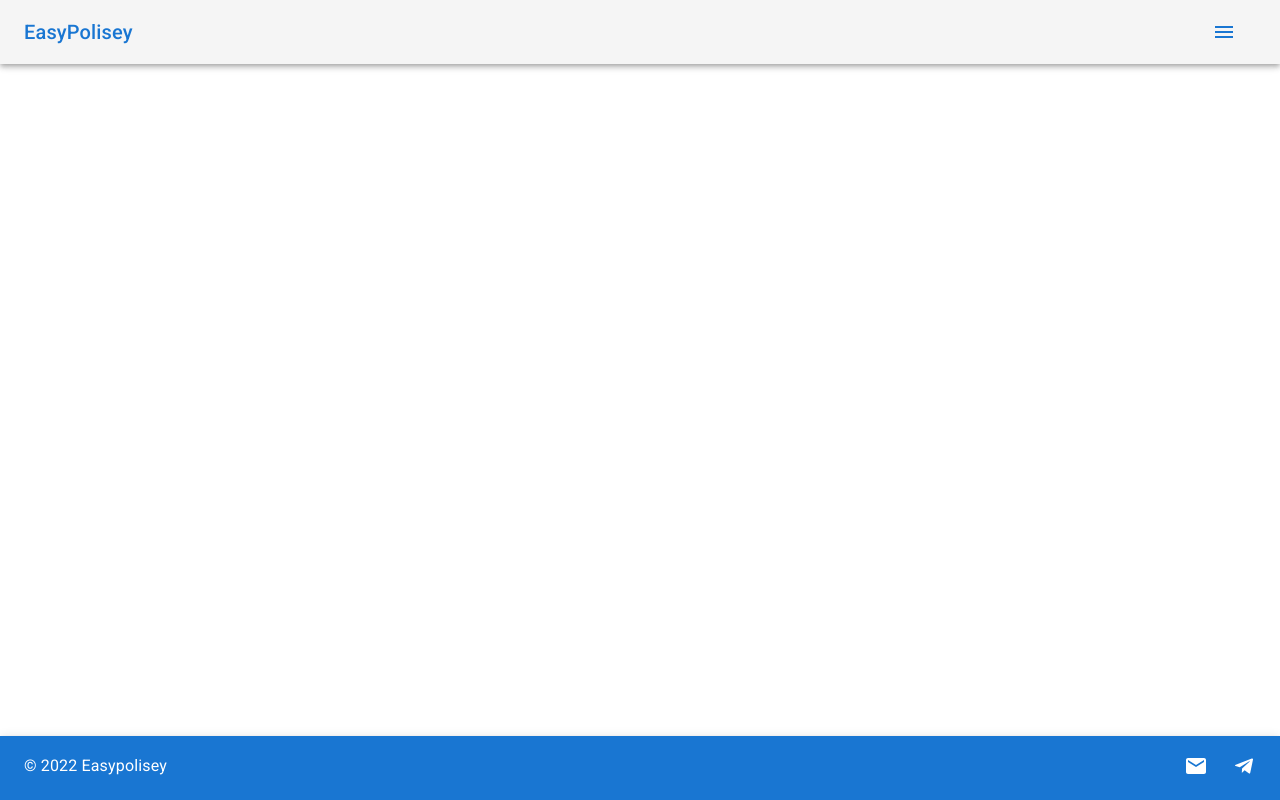
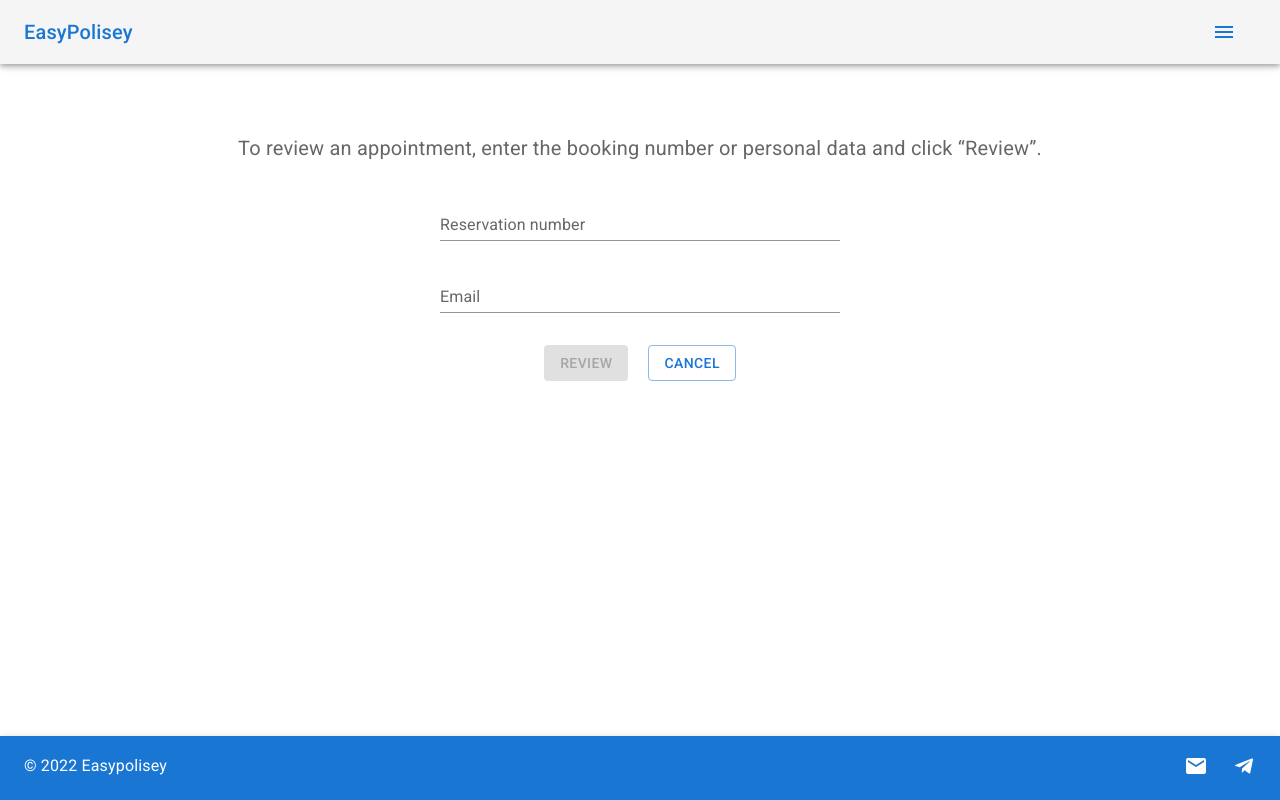
Before and after one commit to alex-borisova/easypolisey, a React (Create React App) app: page /view_request in a window 1280 px wide. Built offline with nearby package versions, Linux system fonts and the light colour scheme.

Commit message:
added view req

```diff
--- a/src/components/App/App.jsx
+++ b/src/components/App/App.jsx
@@ -8,6 +8,7 @@ import Header from "../Header/Header";
 import HomePage from "../HomePage/HomePage";
 import Footer from "../Footer/Footer";
 import NewRequest from "../CreateRequest/CreateRequest";
+import ViewRequest from "../ViewRequest/ViewRequest";
 
 export const App = () => {
   const lightTheme = createTheme({
@@ -23,6 +24,7 @@ export const App = () => {
           <Routes>
             <Route path="/home" element={<HomePage />} />
             <Route path="/create_request" element={<NewRequest />} />
+            <Route path="/view_request" element={<ViewRequest />} />
             <Route path="/" element={<Navigate to="/home" replace />} />
           </Routes>
         </Box>
--- a/src/components/CreateRequest/CreateRequest.jsx
+++ b/src/components/CreateRequest/CreateRequest.jsx
@@ -10,6 +10,7 @@ import { apiUrl } from "../../apiUrl";
 import RequestContent from "./RequestContent/RequestContent";
 import SuccessPage from "./SuccessPage/SuccessPage";
 import ErrorInformer from "./ErrorInformer/ErrorInformer";
+import { handleRespons } from "../../constants/handleRespons";
 
 export const CreateRequest = () => {
   const steps = [
@@ -67,12 +68,6 @@ export const CreateRequest = () => {
   const [idRequest, setIdRequest] = React.useState(0);
 
   const [openInformer, setOpenInformer] = React.useState(false);
-
-  const handleRespons = (response) => {
-    return response.text().then((text) => {
-      return text && JSON.parse(text);
-    });
-  };
 
   const postData = async () => {
     await fetch(`${apiUrl}/application`, {
--- a/src/components/CreateRequest/StepPersonalData/StepPersonalData.jsx
+++ b/src/components/CreateRequest/StepPersonalData/StepPersonalData.jsx
@@ -103,6 +103,7 @@ export const StepPersonalData = (props) => {
                   startAdornment: (
                     <InputAdornment position="start">+372</InputAdornment>
                   ),
+                  inputProps: { maxlength: 8 },
                 }}
               />
               <DatePicker
--- a/src/components/HomePage/HomeButtons/HomeButtons.jsx
+++ b/src/components/HomePage/HomeButtons/HomeButtons.jsx
@@ -28,9 +28,16 @@ export const HomeButtons = () => {
           Create request
         </Button>
       </NavLink>
-      <Button variant="outlined" color="info" size="large" sx={buttonStyle}>
-        View request
-      </Button>
+      <NavLink
+        to="/view_request"
+        style={{
+          textDecoration: "none",
+        }}
+      >
+        <Button variant="outlined" color="info" size="large" sx={buttonStyle}>
+          View request
+        </Button>
+      </NavLink>
     </Stack>
   );
 };
--- /dev/null
+++ b/src/components/ViewRequest/CheckForm/CheckForm.jsx
@@ -0,0 +1,85 @@
+import React, { useState } from "react";
+
+import Box from "@mui/material/Box";
+import FormControl from "@mui/material/FormControl";
+import FormLabel from "@mui/material/FormLabel";
+import TextField from "@mui/material/TextField";
+import Button from "@mui/material/Button";
+import Typography from "@mui/material/Typography";
+import { useNavigate } from "react-router-dom";
+
+export const CheckForm = (props) => {
+  const { error, getData } = props;
+
+  const navigate = useNavigate();
+
+  const [id, setId] = useState("");
+  const [email, setEmail] = useState("");
+
+  const handleId = (event) => {
+    setId(event.target.value);
+  };
+  const handleEmail = (event) => {
+    setEmail(event.target.value);
+  };
+
+  return (
+    <form>
+      <FormControl sx={{ alignItems: "center" }}>
+        <FormLabel
+          id="radio-buttons-group-label"
+          component="span"
+          sx={{ fontSize: 20, margin: "14px 0" }}
+        >
+          To review an appointment, enter the booking number or personal data
+          and click “Review”.
+        </FormLabel>
+        <Box
+          sx={{ minWidth: "400px" }}
+          display="flex"
+          justifyContent="center"
+          flexDirection="column"
+        >
+          <TextField
+            id="request-id"
+            label="Reservation number"
+            variant="standard"
+            margin="normal"
+            value={id}
+            onChange={handleId}
+            fullWidth
+          />
+          <TextField
+            id="email"
+            label="Email"
+            variant="standard"
+            margin="normal"
+            value={email}
+            onChange={handleEmail}
+            fullWidth
+          />
+        </Box>
+        {error && (
+          <Typography mt={3} color="#d32f2f">
+            {error}
+          </Typography>
+        )}
+        <Box mt={3}>
+          <Button
+            variant="contained"
+            sx={{ marginRight: "20px" }}
+            onClick={() => getData(id)}
+            disabled={!id} //add email
+          >
+            Review
+          </Button>
+          <Button variant="outlined" onClick={() => navigate(-1)}>
+            Cancel
+          </Button>
+        </Box>
+      </FormControl>
+    </form>
+  );
+};
+
+export default CheckForm;
--- /dev/null
+++ b/src/components/ViewRequest/CheckForm/RequestInfo/RequestInfo.jsx
@@ -0,0 +1,63 @@
+import React from "react";
+
+import Box from "@mui/material/Box";
+import Typography from "@mui/material/Typography";
+import Stack from "@mui/material/Stack";
+
+export const RequestInfo = (props) => {
+  const { requestData } = props;
+  console.log(requestData);
+
+  const translateStatus = (status) => {
+    switch (status) {
+      case 0:
+        return (status = "in progress");
+      case 1:
+        return (status = "completed");
+      case 2:
+        return (status = "canceled");
+      case 3:
+        return (status = "failed");
+      default:
+        return status;
+    }
+  };
+
+  return (
+    <Box>
+      <Typography gutterBottom>
+        {requestData?.name} {requestData?.last_name}, your application number{" "}
+        {requestData?.id} is{" "}
+        <strong>{translateStatus(requestData?.status)}</strong>.
+      </Typography>
+      <Typography gutterBottom>Service: {requestData?.service_name}</Typography>
+      <Typography gutterBottom>
+        Now we are looking for a free time slot in the nearest{" "}
+        <strong>{requestData?.booking_period} days</strong> below service
+        points:
+      </Typography>
+      <Box ml={1}>
+        {requestData?.service_points?.map((item, index) => (
+          <Typography key={index}>{item}</Typography>
+        ))}
+      </Box>
+      <Typography fontWeight="fontWeightMedium" gutterBottom>
+        Other details of application:
+      </Typography>
+      <Box ml={1}>
+        <Typography gutterBottom>
+          Date of birth: {requestData.date_of_birth}
+        </Typography>
+        <Typography gutterBottom>
+          Phone number: {requestData?.phone_number}
+        </Typography>
+        <Typography gutterBottom>Email: {requestData?.email}</Typography>
+        <Typography gutterBottom>
+          Children with you: {requestData?.children_quantity}
+        </Typography>
+      </Box>
+    </Box>
+  );
+};
+
+export default RequestInfo;
--- /dev/null
+++ b/src/components/ViewRequest/ViewRequest.jsx
@@ -0,0 +1,41 @@
+import React, { useState } from "react";
+
+import Box from "@mui/material/Box";
+
+import { apiUrl } from "../../apiUrl";
+import { handleRespons } from "../../constants/handleRespons";
+import CheckForm from "./CheckForm/CheckForm";
+import RequestInfo from "./CheckForm/RequestInfo/RequestInfo";
+
+export const ViewRequest = () => {
+  const [error, setError] = useState("");
+  const [requestData, setRequestData] = useState();
+
+  const getData = async (id) => {
+    await fetch(`${apiUrl}/application/${id}`, {
+      method: "GET",
+    }).then((res) => {
+      if (res.status !== 200 && res.status !== 201) {
+        handleRespons(res).then((response) => {
+          setError(response.message);
+        });
+      } else {
+        handleRespons(res).then((response) => {
+          setRequestData(response);
+        });
+      }
+    });
+  };
+
+  return (
+    <Box mx={5} my={7} display="flex" justifyContent="center">
+      {!!requestData ? (
+        <RequestInfo requestData={requestData} />
+      ) : (
+        <CheckForm getData={getData} error={error} />
+      )}
+    </Box>
+  );
+};
+
+export default ViewRequest;
--- /dev/null
+++ b/src/constants/handleRespons.js
@@ -0,0 +1,5 @@
+export const handleRespons = (response) => {
+  return response.text().then((text) => {
+    return text && JSON.parse(text);
+  });
+};
```
